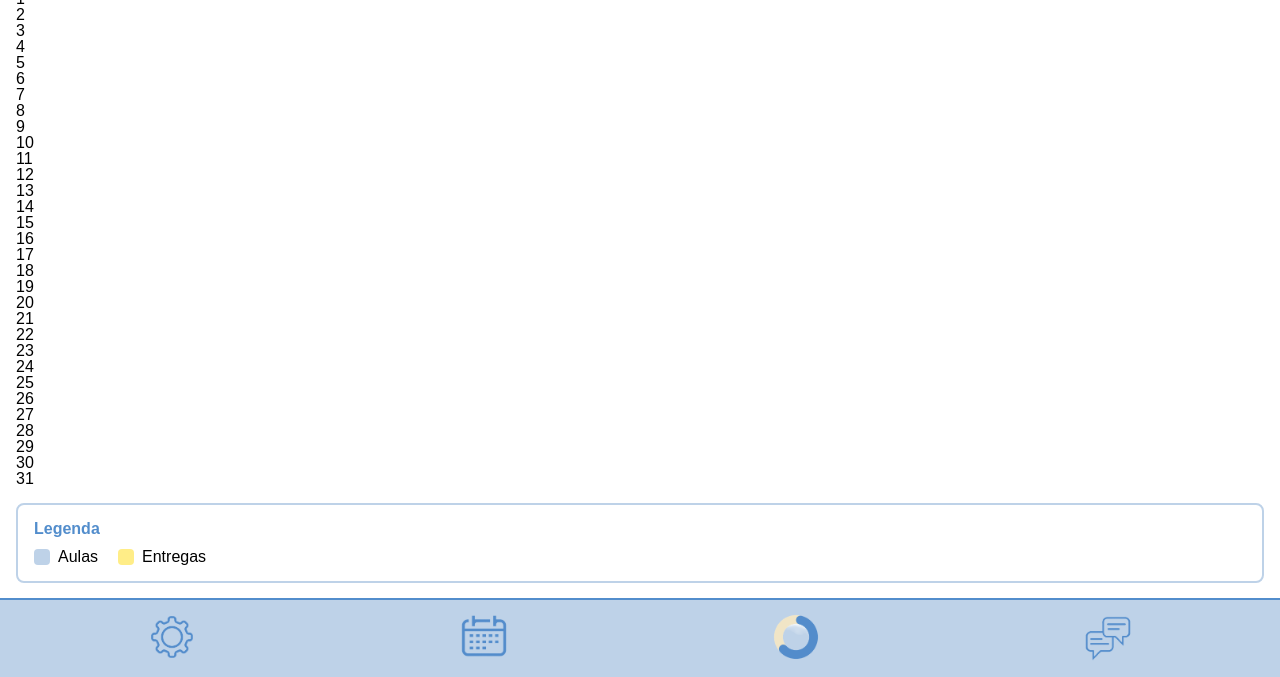
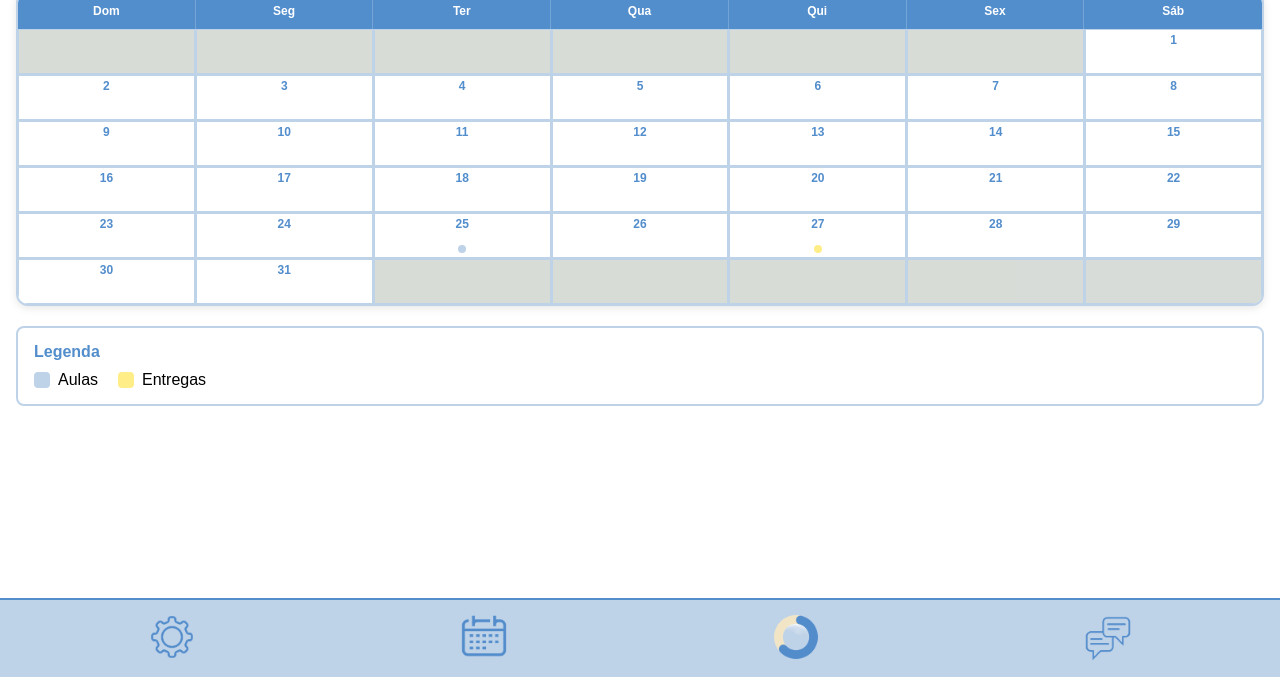
Before and after one commit to Menusoids/Teach-Me-Grupo-4, a plain HTML site: page Grupo_4/calendario.html in a window 1280 px wide. Shown: the part 123-800 px from the top of the page. Drawn offline with Linux system fonts and the light colour scheme.

Commit message:
Arrumando Calendario

```diff
--- a/Grupo_4/calendario.html
+++ b/Grupo_4/calendario.html
@@ -21,38 +21,126 @@
     <main class="conteudo-principal">
       <section class="secao">
         <h1 class="titulo-secao">Calendário</h1>
-        <div class="calendario">
-          <div class="calendario__dia">1</div>
-          <div class="calendario__dia">2</div>
-          <div class="calendario__dia">3</div>
-          <div class="calendario__dia">4</div>
-          <div class="calendario__dia">5</div>
-          <div class="calendario__dia">6</div>
-          <div class="calendario__dia">7</div>
-          <div class="calendario__dia">8</div>
-          <div class="calendario__dia">9</div>
-          <div class="calendario__dia">10</div>
-          <div class="calendario__dia">11</div>
-          <div class="calendario__dia">12</div>
-          <div class="calendario__dia">13</div>
-          <div class="calendario__dia">14</div>
-          <div class="calendario__dia">15</div>
-          <div class="calendario__dia">16</div>
-          <div class="calendario__dia">17</div>
-          <div class="calendario__dia">18</div>
-          <div class="calendario__dia">19</div>
-          <div class="calendario__dia">20</div>
-          <div class="calendario__dia">21</div>
-          <div class="calendario__dia">22</div>
-          <div class="calendario__dia">23</div>
-          <div class="calendario__dia">24</div>
-          <div class="calendario__dia">25</div>
-          <div class="calendario__dia">26</div>
-          <div class="calendario__dia">27</div>
-          <div class="calendario__dia">28</div>
-          <div class="calendario__dia">29</div>
-          <div class="calendario__dia">30</div>
-          <div class="calendario__dia">31</div>
+        <div class="calendario-container">
+          <div class="cabecalho-calendario">
+            <div class="dias-semana">
+              <div class="dia-semana">Dom</div>
+              <div class="dia-semana">Seg</div>
+              <div class="dia-semana">Ter</div>
+              <div class="dia-semana">Qua</div>
+              <div class="dia-semana">Qui</div>
+              <div class="dia-semana">Sex</div>
+              <div class="dia-semana">Sáb</div>
+            </div>
+          </div>
+          <div class="grade-calendario">
+            <div class="dia-calendario vazio"></div>
+            <div class="dia-calendario vazio"></div>
+            <div class="dia-calendario vazio"></div>
+            <div class="dia-calendario vazio"></div>
+            <div class="dia-calendario vazio"></div>
+            <div class="dia-calendario vazio"></div>
+            <div class="dia-calendario">
+              <div class="numero-dia">1</div>
+            </div>
+            <div class="dia-calendario">
+              <div class="numero-dia">2</div>
+            </div>
+            <div class="dia-calendario">
+              <div class="numero-dia">3</div>
+            </div>
+            <div class="dia-calendario">
+              <div class="numero-dia">4</div>
+            </div>
+            <div class="dia-calendario" data-dia="5">
+              <div class="numero-dia">5</div>
+            </div>
+            <div class="dia-calendario" data-dia="6">
+              <div class="numero-dia">6</div>
+            </div>
+            <div class="dia-calendario" data-dia="7">
+              <div class="numero-dia">7</div>
+            </div>
+            <div class="dia-calendario" data-dia="8">
+              <div class="numero-dia">8</div>
+            </div>
+            <div class="dia-calendario" data-dia="9">
+              <div class="numero-dia">9</div>
+            </div>
+            <div class="dia-calendario" data-dia="10">
+              <div class="numero-dia">10</div>
+            </div>
+            <div class="dia-calendario" data-dia="11">
+              <div class="numero-dia">11</div>
+            </div>
+            <div class="dia-calendario" data-dia="12">
+              <div class="numero-dia">12</div>
+            </div>
+            <div class="dia-calendario" data-dia="13">
+              <div class="numero-dia">13</div>
+            </div>
+            <div class="dia-calendario" data-dia="14">
+              <div class="numero-dia">14</div>
+            </div>
+            <div class="dia-calendario" data-dia="15">
+              <div class="numero-dia">15</div>
+            </div>
+            <div class="dia-calendario" data-dia="16">
+              <div class="numero-dia">16</div>
+            </div>
+            <div class="dia-calendario" data-dia="17">
+              <div class="numero-dia">17</div>
+            </div>
+            <div class="dia-calendario" data-dia="18">
+              <div class="numero-dia">18</div>
+            </div>
+            <div class="dia-calendario" data-dia="19">
+              <div class="numero-dia">19</div>
+            </div>
+            <div class="dia-calendario" data-dia="20">
+              <div class="numero-dia">20</div>
+            </div>
+            <div class="dia-calendario" data-dia="21">
+              <div class="numero-dia">21</div>
+            </div>
+            <div class="dia-calendario" data-dia="22">
+              <div class="numero-dia">22</div>
+            </div>
+            <div class="dia-calendario" data-dia="23">
+              <div class="numero-dia">23</div>
+            </div>
+            <div class="dia-calendario" data-dia="24">
+              <div class="numero-dia">24</div>
+            </div>
+            <a href="#modal-dia-25" class="dia-calendario" data-dia="25">
+              <div class="numero-dia">25</div>
+              <div class="ponto-evento ponto-azul"></div>
+            </a>
+            <div class="dia-calendario" data-dia="26">
+              <div class="numero-dia">26</div>
+            </div>
+            <a href="#modal-dia-27" class="dia-calendario" data-dia="27">
+              <div class="numero-dia">27</div>
+              <div class="ponto-evento ponto-amarelo"></div>
+            </a>
+            <div class="dia-calendario" data-dia="28">
+              <div class="numero-dia">28</div>
+            </div>
+            <div class="dia-calendario" data-dia="29">
+              <div class="numero-dia">29</div>
+            </div>
+            <div class="dia-calendario" data-dia="30">
+              <div class="numero-dia">30</div>
+            </div>
+            <div class="dia-calendario" data-dia="31">
+              <div class="numero-dia">31</div>
+            </div>
+            <div class="dia-calendario vazio"></div>
+            <div class="dia-calendario vazio"></div>
+            <div class="dia-calendario vazio"></div>
+            <div class="dia-calendario vazio"></div>
+            <div class="dia-calendario vazio"></div>
+          </div>
         </div>
       </section>
 
@@ -70,6 +158,40 @@
         </div>
       </div>
     </main>
+
+    <!-- Modal para dia 25 -->
+    <div class="fundo-modal" id="modal-dia-25">
+      <div class="modal">
+        <div class="cabecalho-modal">
+          <h3 class="titulo-modal">Dia 25 - Aula de Matemática</h3>
+          <a href="#" class="fechar-modal">×</a>
+        </div>
+        <div class="texto-modal">
+          <p><strong>Horário:</strong> 14:00</p>
+          <p><strong>Tipo:</strong> Aula</p>
+          <p><strong>Matéria:</strong> Matemática</p>
+          <p><strong>Professor:</strong> Ana Silva</p>
+          <p><strong>Sala:</strong> 205</p>
+        </div>
+      </div>
+    </div>
+
+    <!-- Modal para dia 27 -->
+    <div class="fundo-modal" id="modal-dia-27">
+      <div class="modal">
+        <div class="cabecalho-modal">
+          <h3 class="titulo-modal">Dia 27 - Entrega de Trabalho</h3>
+          <a href="#" class="fechar-modal">×</a>
+        </div>
+        <div class="texto-modal">
+          <p><strong>Prazo:</strong> 23:59</p>
+          <p><strong>Tipo:</strong> Entrega</p>
+          <p><strong>Atividade:</strong> Trabalho de História</p>
+          <p><strong>Valor:</strong> 10 pontos</p>
+          <p><strong>Professor:</strong> Carlos Santos</p>
+        </div>
+      </div>
+    </div>
 
     <footer class="rodape">
       <nav class="navegacao-rodape">
--- a/Grupo_4/css/style.css
+++ b/Grupo_4/css/style.css
@@ -880,6 +880,7 @@ a:hover {
   margin-bottom: 20px;
   width: 100%;
   box-sizing: border-box;
+  box-shadow: 0 2px 8px rgba(0, 0, 0, 0.1);
 }
 
 .cabecalho-calendario {
@@ -893,11 +894,11 @@ a:hover {
 }
 
 .dia-semana {
-  padding: 12px 8px;
+  padding: 12px 4px;
   text-align: center;
   font-weight: 600;
-  font-size: 14px;
-  border-right: 1px solid var(--azul-claro);
+  font-size: 12px;
+  border-right: 1px solid rgba(255, 255, 255, 0.2);
 }
 
 .dia-semana:last-child {
@@ -913,44 +914,84 @@ a:hover {
 
 .dia-calendario {
   background-color: var(--branco);
-  min-height: 80px;
-  padding: 8px;
+  min-height: 45px;
+  padding: 4px;
   display: flex;
   flex-direction: column;
   position: relative;
+  border: 1px solid var(--azul-claro);
+  transition: background-color 0.2s ease;
+  text-decoration: none;
+  color: inherit;
+}
+
+.dia-calendario:hover {
+  background-color: var(--azul-claro);
 }
 
 .dia-calendario.vazio {
   background-color: var(--bege);
+  opacity: 0.5;
 }
 
 .numero-dia {
   font-weight: 600;
-  font-size: 14px;
+  font-size: 12px;
   color: var(--azul-medio);
-  margin-bottom: 4px;
+  margin-bottom: 2px;
+  text-align: center;
+}
+
+/* Pontinhos coloridos */
+.ponto-evento {
+  width: 8px;
+  height: 8px;
+  border-radius: 50%;
+  margin: 0 auto;
+  margin-top: auto;
+}
+
+.ponto-azul {
+  background-color: var(--azul-claro);
+}
+
+.ponto-amarelo {
+  background-color: var(--amarelo-claro);
+}
+
+/* Estilo para o conteúdo do modal */
+.texto-modal p {
+  margin-bottom: 8px;
+  color: var(--preto);
+}
+
+.texto-modal strong {
+  color: var(--azul-medio);
+  font-weight: 600;
 }
 
 .evento-aula {
   background-color: var(--azul-claro);
   color: var(--azul-medio);
-  padding: 4px 6px;
-  border-radius: 4px;
-  font-size: 11px;
+  padding: 2px 4px;
+  border-radius: 3px;
+  font-size: 9px;
   font-weight: 500;
   line-height: 1.2;
   margin-top: auto;
+  text-align: center;
 }
 
 .evento-entrega {
   background-color: var(--amarelo-claro);
   color: var(--preto);
-  padding: 4px 6px;
-  border-radius: 4px;
-  font-size: 11px;
+  padding: 2px 4px;
+  border-radius: 3px;
+  font-size: 9px;
   font-weight: 500;
   line-height: 1.2;
   margin-top: auto;
+  text-align: center;
 }
 
 .legenda-calendario {
@@ -1113,33 +1154,72 @@ html, body {
   }
 }
 
-/* CALENDÁRIO */
+/* CALENDÁRIO - RESPONSIVIDADE PARA IPHONE SE */
 @media (max-width: 375px) {
   .pagina-calendario .conteudo-principal {
-    padding: 12px; /* Ajusta o espaçamento interno */
+    padding: 6px;
+    overflow-x: hidden;
   }
 
   .pagina-calendario .titulo-secao {
-    font-size: 18px; /* Ajusta o tamanho do título */
-    margin-bottom: 16px; /* Espaçamento entre o título e o conteúdo */
+    font-size: 16px;
+    margin-bottom: 10px;
   }
 
-  .pagina-calendario .calendario {
-    display: grid;
-    grid-template-columns: repeat(7, 1fr); /* Garante que os dias fiquem em uma grade */
-    gap: 4px; /* Espaçamento entre os dias */
+  .calendario-container {
+    margin-bottom: 12px;
+    border-radius: 6px;
+    overflow: hidden;
   }
 
-  .pagina-calendario .calendario__dia {
-    font-size: 14px; /* Ajusta o tamanho do texto dos dias */
-    padding: 8px; /* Ajusta o tamanho dos blocos dos dias */
-    text-align: center; /* Centraliza o texto */
-    border: 1px solid #ccc; /* Adiciona uma borda para separar os dias */
-    border-radius: 4px; /* Bordas arredondadas */
+  .dia-semana {
+    padding: 6px 1px;
+    font-size: 9px;
   }
 
-  .pagina-calendario .calendario__dia--hoje {
-    background-color: #f0f8ff; /* Destaque para o dia atual */
-    font-weight: bold;
+  .dia-calendario {
+    min-height: 30px;
+    padding: 2px;
+  }
+
+  .numero-dia {
+    font-size: 9px;
+    margin-bottom: 1px;
+  }
+
+  .ponto-evento {
+    width: 6px;
+    height: 6px;
+  }
+
+  .evento-aula,
+  .evento-entrega {
+    font-size: 7px;
+    padding: 1px 2px;
+    border-radius: 2px;
+  }
+
+  .legenda-calendario {
+    padding: 10px;
+    border-radius: 6px;
+  }
+
+  .legenda-calendario h3 {
+    font-size: 14px;
+    margin-bottom: 8px;
+  }
+
+  .itens-legenda {
+    gap: 10px;
+    flex-wrap: wrap;
+  }
+
+  .item-legenda {
+    font-size: 11px;
+  }
+
+  .cor-legenda {
+    width: 10px;
+    height: 10px;
   }
 }
```
